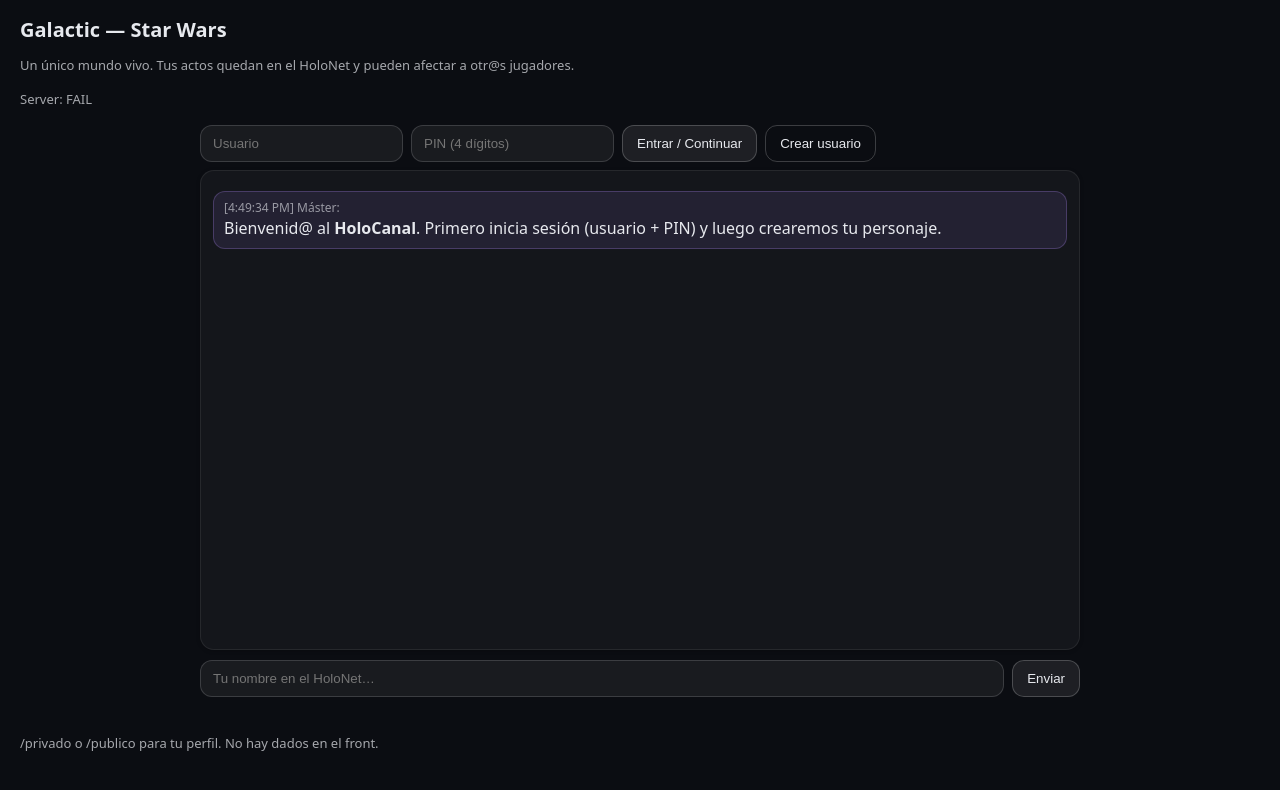
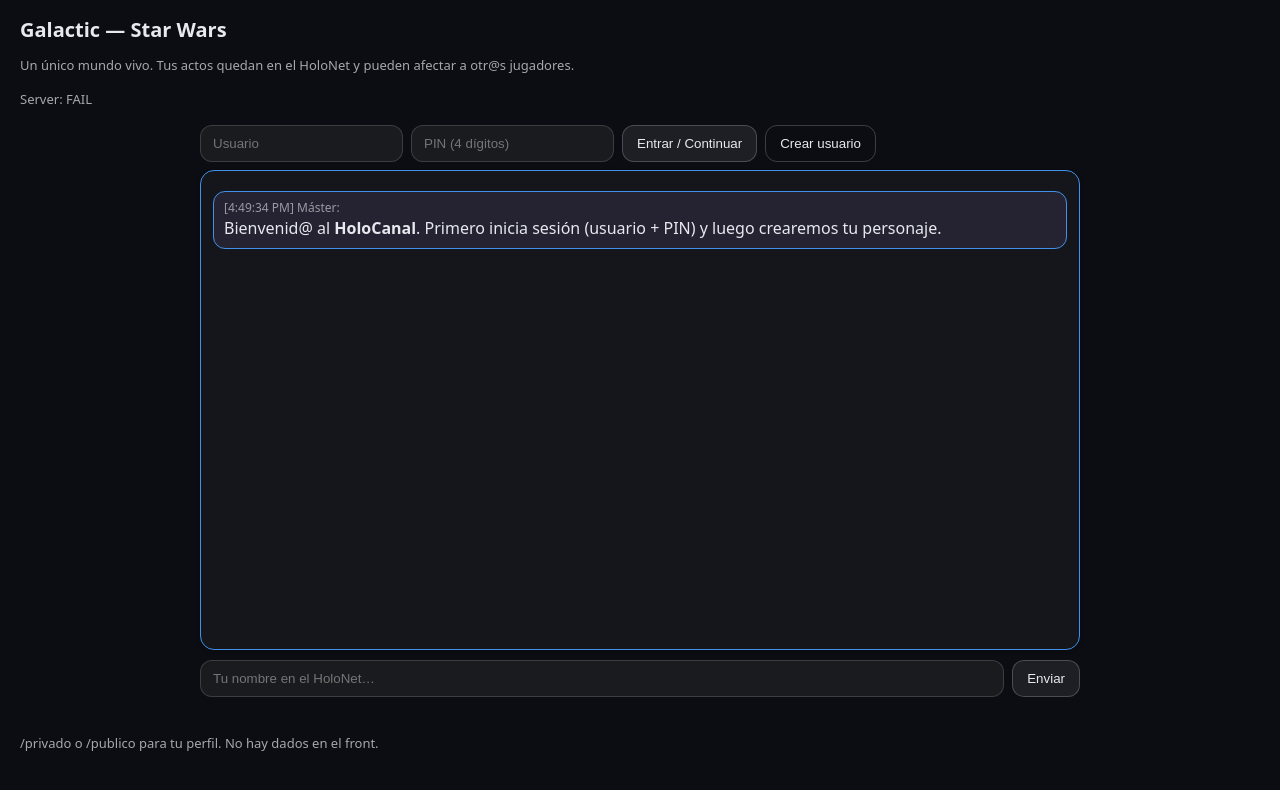
Before and after one commit to aizetachan/galaxia-sw, a plain HTML site: page web/index.html in a window 1280 px wide. Drawn offline with Linux system fonts and the light colour scheme; no server answers.

Commit message:
refactor: actualizar estilos de chat y mensajes. Se modifica el borde del contenedor de chat y se ajusta el borde de los mensajes directos para mejorar la consistencia visual.

```diff
--- a/web/styles.css
+++ b/web/styles.css
@@ -3,10 +3,10 @@
 .app-header h1{margin:0 0 4px 0;font-size:20px}
 .muted{opacity:.7;font-size:13px}
 .chat-wrap{max-width:920px;margin:0 auto;padding:0 20px}
-.chat{height:60vh;min-height:420px;background:rgba(255,255,255,.04);border:1px solid rgba(255,255,255,.08);border-radius:14px;padding:12px;overflow:auto;box-shadow:0 1px 4px rgba(0,0,0,.2)}
+.chat{height:60vh;min-height:420px;background:rgba(255,255,255,.04);border:1px solid #4091EA;border-radius:14px;padding:12px;overflow:auto;box-shadow:0 1px 4px rgba(0,0,0,.2)}
 .msg{margin:8px 0;padding:8px 10px;border-radius:12px;line-height:1.35}
 .msg.user{background:rgba(160,200,255,.1);border:1px solid rgba(160,200,255,.25)}
-.msg.dm{background:rgba(180,140,255,.1);border:1px solid rgba(180,140,255,.25)}
+.msg.dm{background:rgba(180,140,255,.1);border:1px solid #4091EA}
 .msg .meta{opacity:.6;font-size:12px;margin-bottom:2px}
 .composer{display:flex;gap:8px;margin:10px 0 18px}
 .composer input{flex:1;padding:10px 12px;border-radius:12px;border:1px solid rgba(255,255,255,.15);background:rgba(255,255,255,.06);color:#e7e9ee}
```
